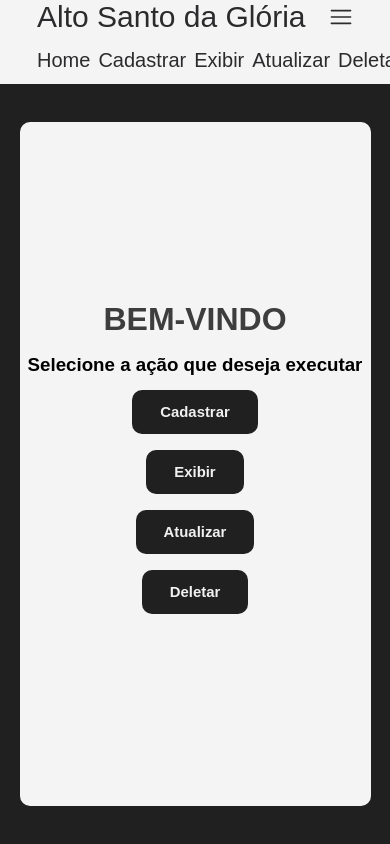
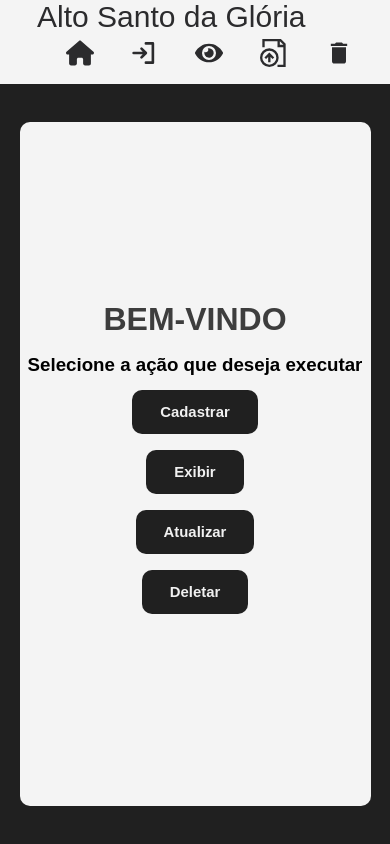
Before and after one commit to CezarNogueira/Projeto_ASG, a React (Vite) app in the folder src/web/: page / in a window 390 px wide. Built offline with nearby package versions, Linux system fonts and the light colour scheme.

Commit message:
adicionar icones na navbar

```diff
--- a/src/web/components/Header/header.jsx
+++ b/src/web/components/Header/header.jsx
@@ -1,36 +1,27 @@
-import React, { useState, useEffect } from 'react';
+import React from 'react';
 import './header_module.css';
-import { RxHamburgerMenu } from "react-icons/rx";
+import { FaHouse } from "react-icons/fa6";
+import { PiSignInBold } from "react-icons/pi";
+import { FaEye } from "react-icons/fa";
+import { GrDocumentUpdate } from "react-icons/gr";
+import { MdDelete } from "react-icons/md";
 
 function Header ({ setCurrentPage }) {
-    const [menuOpen, setMenuOpen] = useState(true);
 
-    useEffect(() => {
-        window.addEventListener('resize', () => {
-            if (window.innerWidth >= 764) {
-                setMenuOpen(true)
-            }
-        })
-    }, [])
     return (
         <header className='header'>
             <div className="header_logo_container">
                 <h2 className='header_logo'>Alto Santo da Glória</h2>
-                <RxHamburgerMenu size={24} onClick= {() => {
-                    setMenuOpen(!menuOpen);
-                }}/>
             </div>
-            {menuOpen && (
                 <nav>
                     <ul>
-                        <li><a onClick={() => setCurrentPage('home')}>Home</a></li>
-                        <li><a onClick={() => setCurrentPage('create')}>Cadastrar</a></li>
-                        <li><a onClick={() => setCurrentPage('read')}>Exibir</a></li>
-                        <li><a onClick={() => setCurrentPage('update')}>Atualizar</a></li>
-                        <li><a onClick={() => setCurrentPage('delete')}>Deletar</a></li>
+                        <li><a onClick={() => setCurrentPage('home')}><FaHouse size={28}/></a><p>Home</p></li>
+                        <li><a onClick={() => setCurrentPage('create')}><PiSignInBold size={28}/></a><p>Cadastrar</p></li>
+                        <li><a onClick={() => setCurrentPage('read')}><FaEye size={28}/></a><p>Exibir</p></li>
+                        <li><a onClick={() => setCurrentPage('update')}><GrDocumentUpdate size={28}/></a><p>Atualizar</p></li>
+                        <li><a onClick={() => setCurrentPage('delete')}><MdDelete size={28}/></a><p>Deletar</p></li>
                     </ul>
                 </nav>
-            )}
         </header>
     );
 }
--- a/src/web/components/Header/header_module.css
+++ b/src/web/components/Header/header_module.css
@@ -7,10 +7,6 @@ header {
 
     display: flex;
     justify-content: space-between;
-}
-
-header svg {
-    display: none;
 }
 
 header .header_logo_container {
@@ -37,19 +33,26 @@ header nav ul li {
 
     display: flex;
     align-items: center;
+    justify-content: center;
+    cursor: pointer;
+    transition: font-size 0.4s;
+
+    font-size: 0;
 }
 
-header nav ul li a{
+header nav ul li:hover {
+    font-size: 1.2rem;
+}
+
+header nav ul li a {
     text-decoration: none;
     color: #2B2B2D;
-    font-weight: 400;
     font-size: 20px;
-    cursor: pointer;
 
     transition: opacity 0.4s;
 }
 
-header nav ul li a:hover{
+header nav ul li a:hover {
     opacity: 0.6;
 }
 
@@ -60,18 +63,6 @@ header nav ul li a:hover{
 
     header .header_logo_container {
         justify-content: space-between;
-    }
-
-    header svg {
-        display: flex;
-        cursor: pointer;
-        color: #2B2B2D;
-
-        transition: opacity 0.4s;
-    }
-
-    header svg:hover {
-        opacity: 0.6;
     }
 
     header nav ul {
--- a/src/web/pages/cadastro/index.jsx
+++ b/src/web/pages/cadastro/index.jsx
@@ -134,7 +134,7 @@ function Cadastro() {
 
                         <div className="input-box">
                             <label htmlFor="cep_morador">CEP</label>
-                            <input type="text" name="cep_morador" value={formDados.cep_morador} onChange={handleChange} pattern='[0-9]{3}.[0-9]{3}.[0-9]{3}-[0-9]{2}' required/>
+                            <input type="text" name="cep_morador" value={formDados.cep_morador} onChange={handleChange} maxLength='9' required/>
                         </div>
                     </div>
 
```
